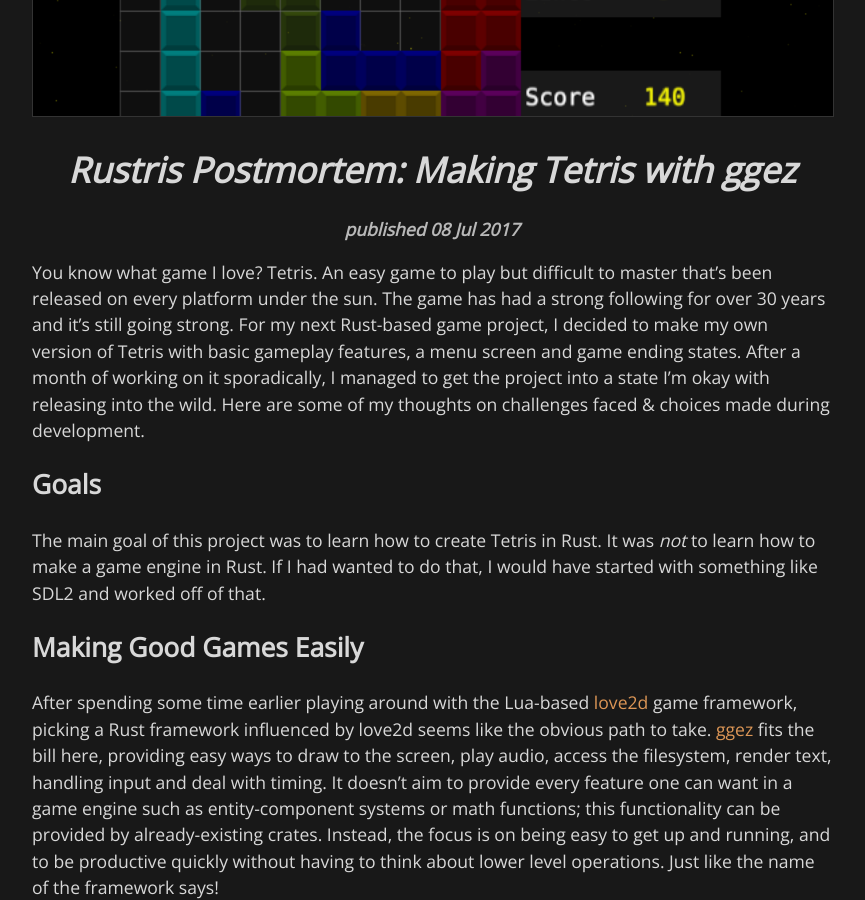
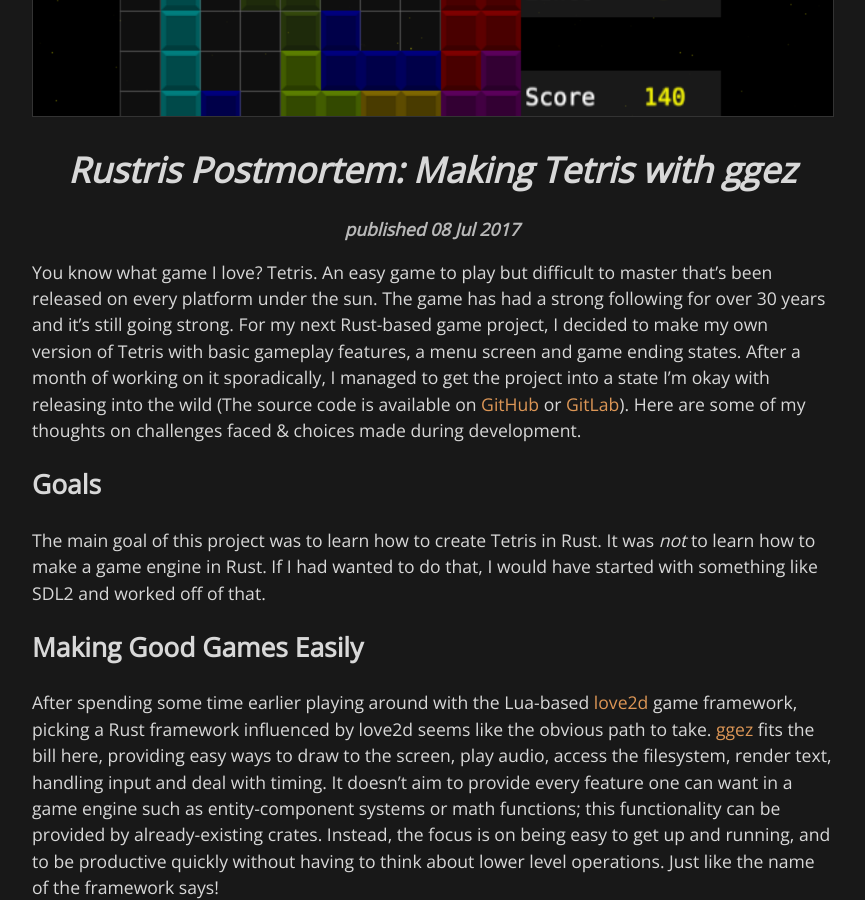
Before and after one commit to obsoke/obsoke.github.io, a Jekyll site: the page built from _posts/2017-07-08-rustris-post-mortem.md, in a window 1280 px wide and 900 px high, scrolled down 305 px. Shown: the whole window, without its empty margins (208-1073 px from the left). Built offline with Jekyll 4.4.1, drawn with Linux system fonts in a browser that asks for light colours; some of the changed text lies outside the part shown.

Commit message:
final(?) edits

```diff
--- a/_posts/2017-07-08-rustris-post-mortem.md
+++ b/_posts/2017-07-08-rustris-post-mortem.md
@@ -12,8 +12,10 @@
 game project, I decided to make my own version of Tetris with basic gameplay
 features, a menu screen and game ending states. After a month of working on it
 sporadically, I managed to get the project into a state I'm okay with releasing
-into the wild. Here are some of my thoughts on challenges faced & choices made
-during development.
+into the wild (The source code is available
+on [GitHub](https://github.com/obsoke/rustris)
+or [GitLab](https://gitlab.com/obsoke/rustris)). Here are some of my thoughts on
+challenges faced & choices made during development.
 
 ## Goals
 
```
Also changed, not shown: other parts of _posts/2017-07-08-rustris-post-mortem.md (+1 -1 lines).
